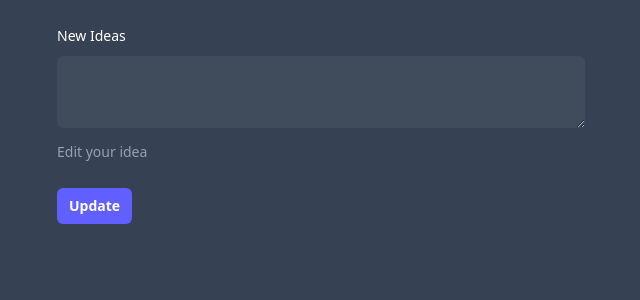
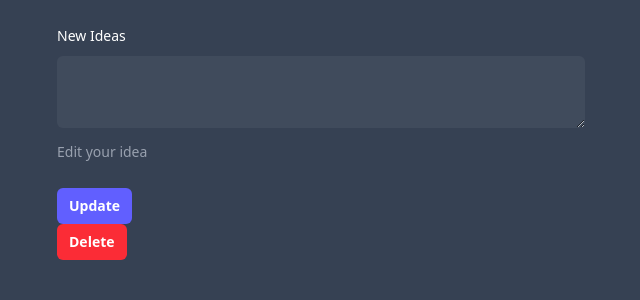
Before and after one commit to AlvioFg/laracast-idea, a Laravel app: template resources/views/ideas/edit.blade.php in a window 1280 px wide. Shown: the top 300 px of the page, without its empty margins (319-959 px from the left). Run offline with Laravel 12, Linux system fonts and the light colour scheme; the template is opened without the code that fills it, so the values that code supplies are empty; parts of the project's set-up code (start-up, migrations or seed data) failed here and were passed over.

Commit message:
fix nambah destroy

```diff
--- a/resources/views/ideas/edit.blade.php
+++ b/resources/views/ideas/edit.blade.php
@@ -14,6 +14,13 @@
         <div class="mt-6 items-center justify-end gap-x-6">
             <button type="submit" class="rounded-md bg-indigo-500 px-3 py-2 text-sm font-semibold text-white hover:bg-indigo-400 focus-visible:outline-offset-2 focus-visible:outline-indigo-500">Update</button>
         </div>
+
+            <button type="submit" form="delete-form" class="rounded-md bg-red-500 px-3 py-2 text-sm font-semibold text-white hover:bg-red-400 focus-visible:outline-offset-2 focus-visible:outline-red-500">Delete</button>
+    </form>
+
+    <form id="delete-form" method="post" action="/ideas/{{$idea->id}}">
+        @method('DELETE')
+        @csrf
     </form>
 
 </x-layout>
--- a/resources/views/ideas/ideas.blade.php
+++ b/resources/views/ideas/ideas.blade.php
@@ -1,7 +1,7 @@
 <x-layout>
     <form method="POST" action="/ideas">
         @csrf
-        <div class="cool-span-full">
+        <div class="col-span-full">
             <label for="idea" class="block text-sm/6 font-medium text-white">New Ideas</label>
             <div class="mt-2">
                 <textarea id="idea" name="idea" rows="3" class="block w-full rounded-md bg-white/5 px-3 text-white font-light"></textarea>
--- a/resources/views/ideas/show.blade.php
+++ b/resources/views/ideas/show.blade.php
@@ -7,7 +7,6 @@
 
             <div class="mt-6 items-center justify-end gap-x-6">
                 <button type="submit" class="rounded-md bg-indigo-500 px-3 py-2 text-sm font-semibold text-white hover:bg-indigo-400 focus-visible:outline-offset-2 focus-visible:outline-indigo-500"><a href="{{$idea->id}}/edit">Edit</a></button>
-                <button type="button" class="rounded-md bg-red-600 px-3 py-2 text-sm font-semibold text-white hover:bg-indigo-400 focus-visible:outline-offset-2 focus-visible:outline-indigo-500"><a href="{{$idea->delete()}}/edit">Delete</a></button>
             </div>
         </div>
 </x-layout>
```
